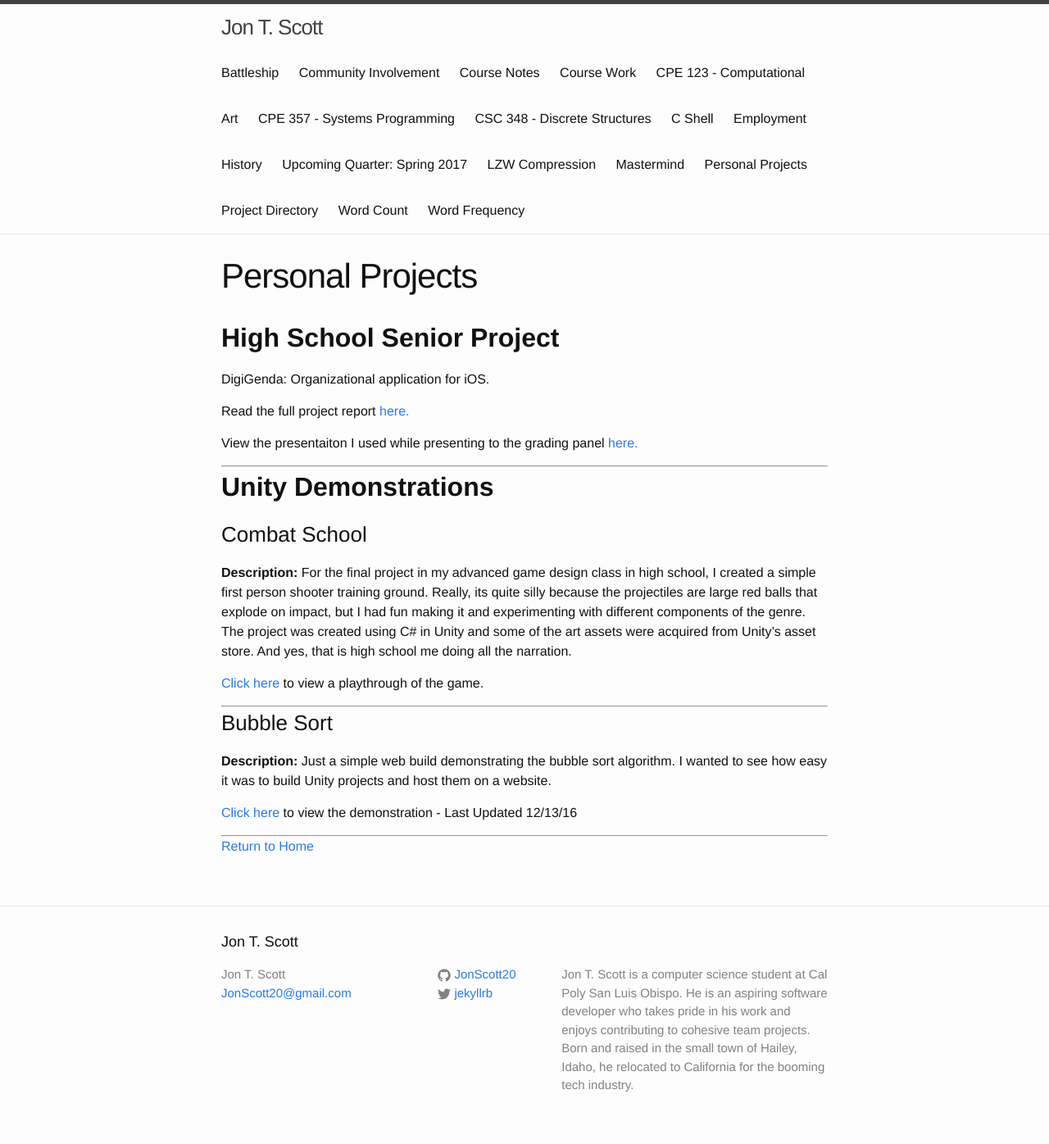
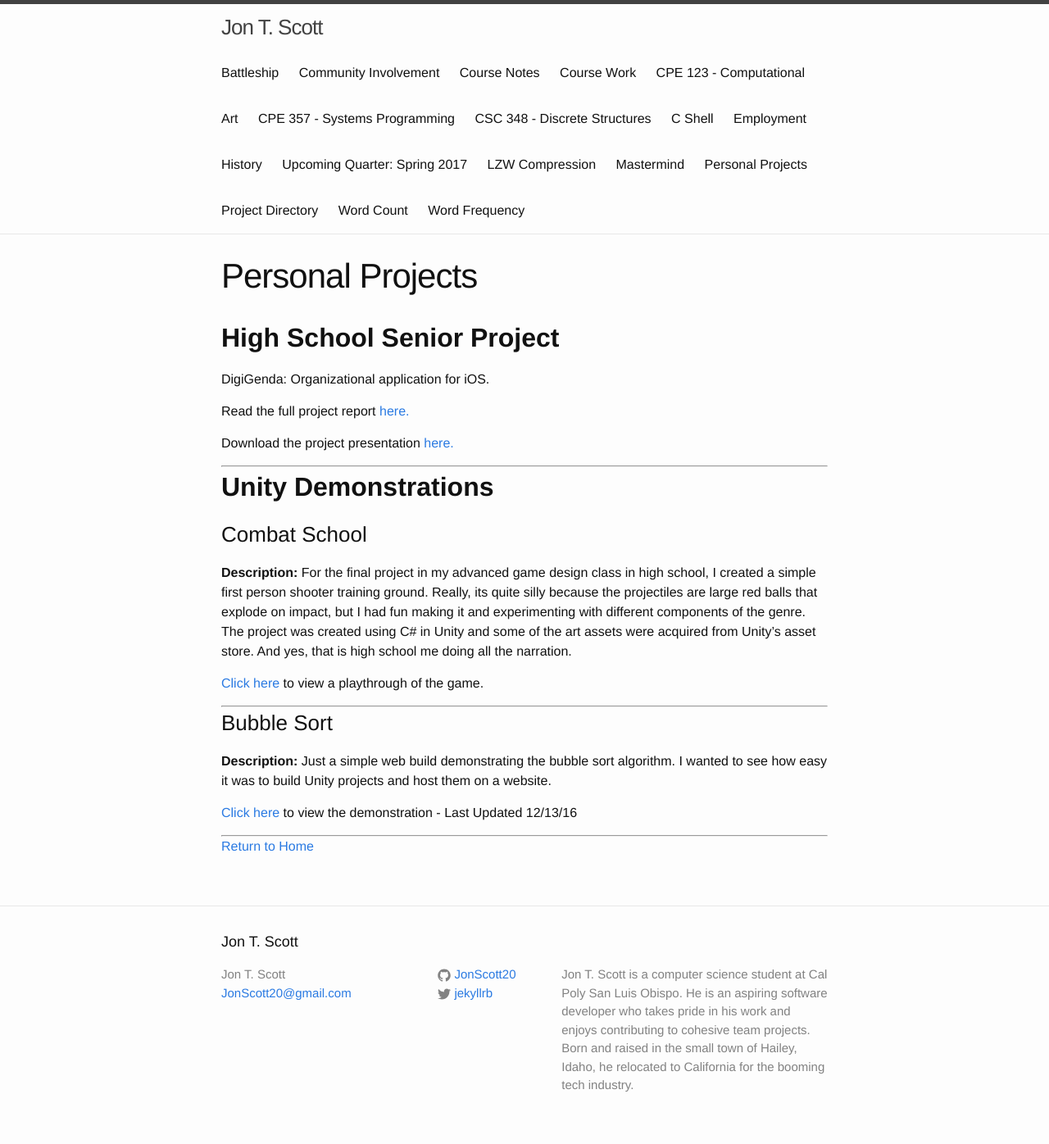
Before and after one commit to JonScott20/JonScott20.github.io, a Jekyll site: the page built from personal_projects.md, in a window 1280 px wide. Shown: the whole page at 82% size. Built offline with Jekyll 4.4.1, drawn with Linux system fonts in a browser that asks for light colours.

Commit message:
Update personal_projects.md

```diff
--- a/personal_projects.md
+++ b/personal_projects.md
@@ -11,7 +11,7 @@ DigiGenda: Organizational application for iOS.
 
 Read the full project report [here.](https://jonscott20.github.io/Files/Documents/DigiGenda_Project_Report.pdf)
 
-View the presentaiton I used while presenting to the grading panel [here.](https://jonscott20.github.io/Files/Documents/DigiGenda_Project_Presentation.pptx)
+Download the project presentation [here.](https://jonscott20.github.io/Files/Documents/DigiGenda_Project_Presentation.pptx)
 
 ------------
 
```
